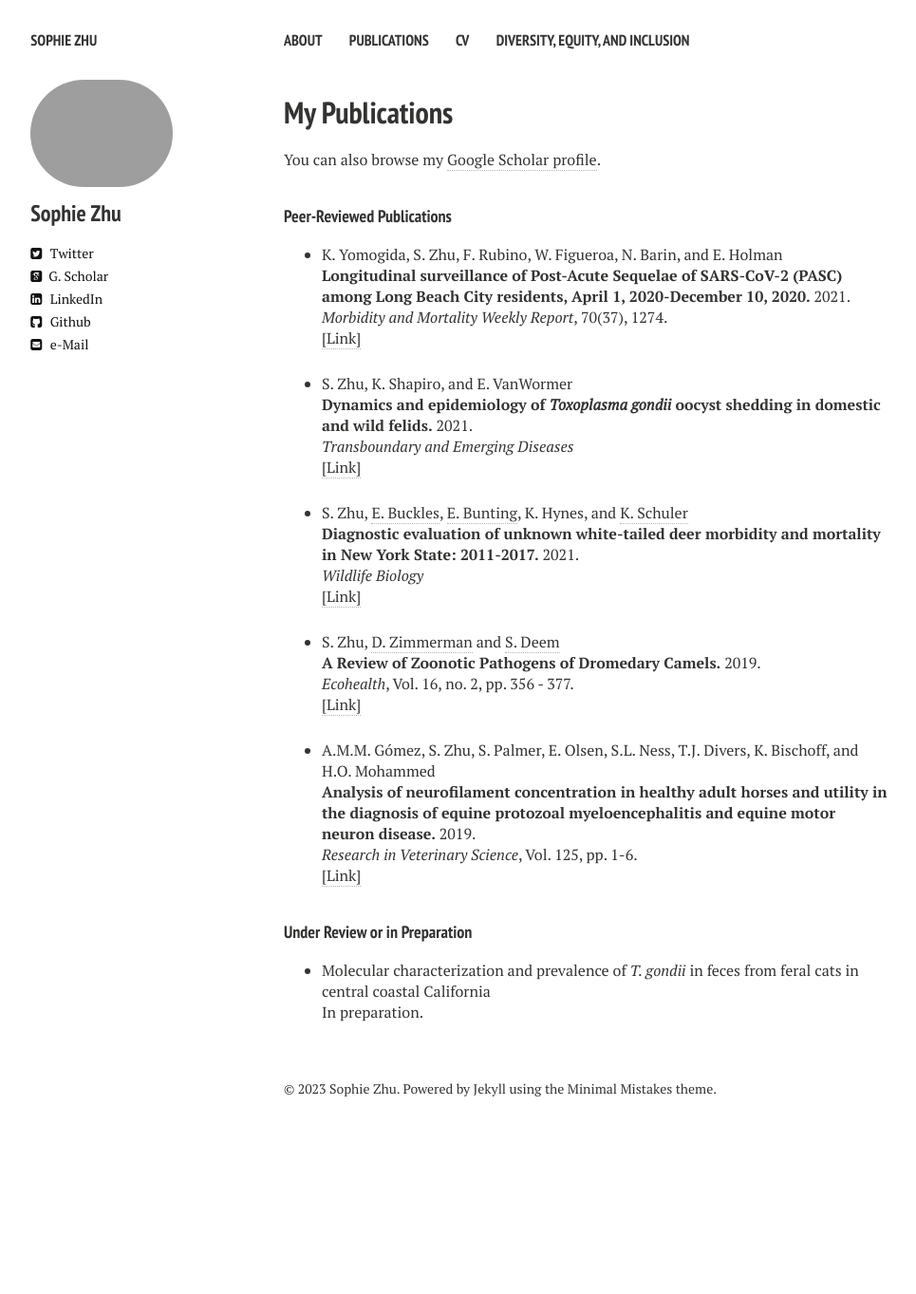
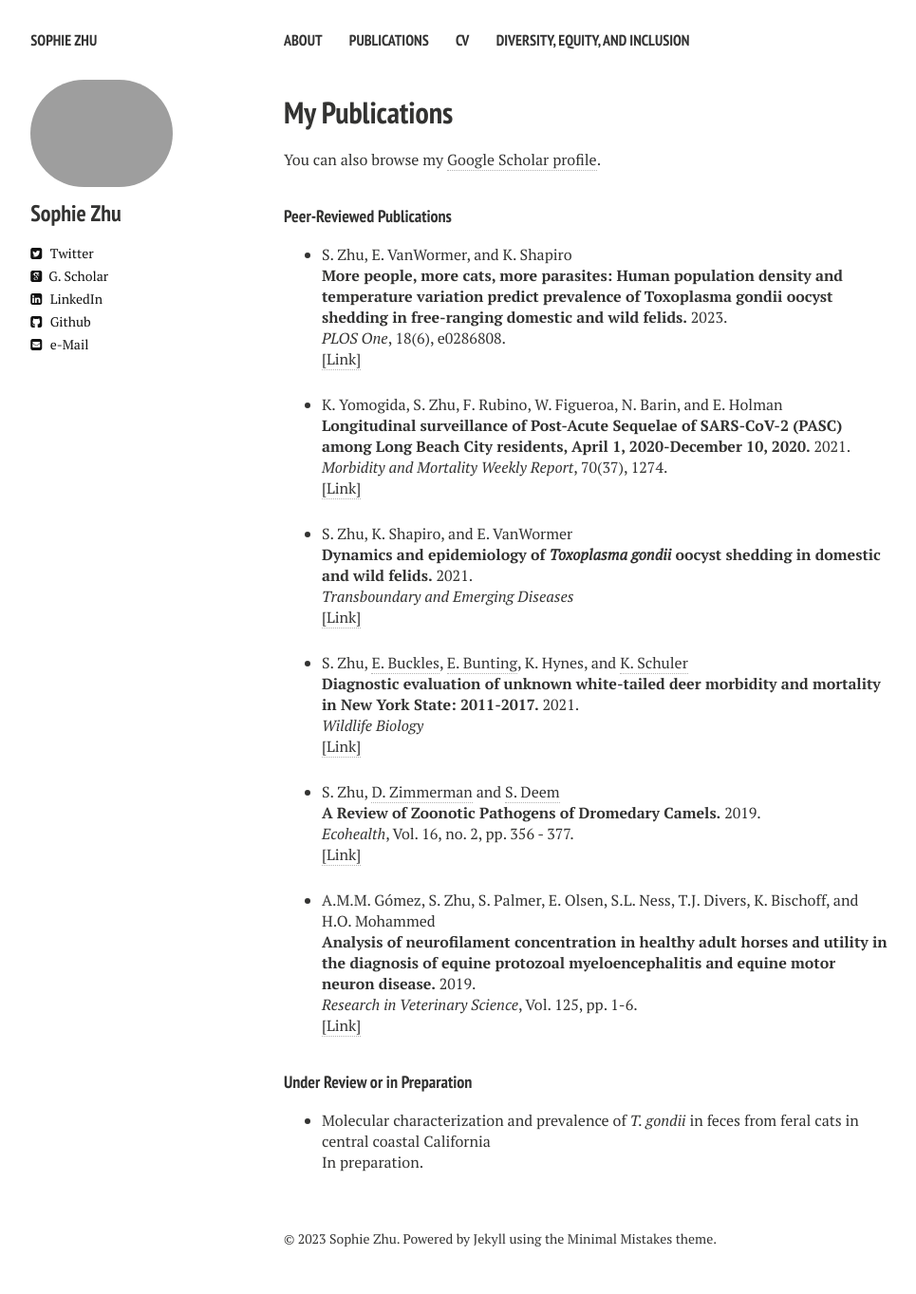
Before and after one commit to sophiemzhu/sophiemzhu.github.io, a Jekyll site: the page built from publications.md, in a window 1280 px wide. Shown: the whole page at 95% size, without its empty margins (21-986 px from the left). Built offline with Jekyll 4.4.1, drawn with Linux system fonts in a browser that asks for light colours; nearby versions of some CDN libraries; before the commit the page ends 1205 px from its top, so only the background shows below that.

Commit message:
Update publications.html

```diff
--- a/_layouts/publications.html
+++ b/_layouts/publications.html
@@ -86,6 +86,15 @@ div.bibtex pre { font-size: 75%; overflow: auto;  width: 100%; padding: 0em 0em;
 <!-- Generated from JabRef by PubList by Truong Nghiem at 11:44 on 2015.09.10. -->
 <ul class="biblist">
 
+<!-- Item: Zhu2023a -->
+<li ><p>
+S. Zhu, E. VanWormer, and K. Shapiro<br>
+<b>More people, more cats, more parasites: Human population density and temperature variation predict prevalence of Toxoplasma gondii oocyst shedding in free-ranging domestic and wild felids.</b>
+	2023. <br> <i>PLOS One</i>, 18(6), e0286808.
+<br> <a href="https://journals.plos.org/plosone/article?id=10.1371/journal.pone.0286808" target="_blank">[Link]</a>
+<br />
+</li>
+
 <!-- Item: Yomogida2021 -->
 <li ><p>
 K. Yomogida, S. Zhu, F. Rubino,
```
